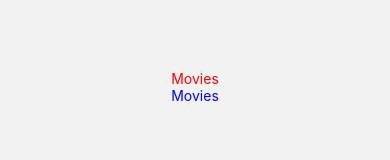
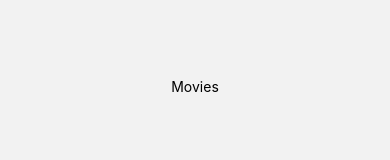
Before and after one commit to Kim-Woojeong/noovies, a React Native app: screen /Movies in a window 390 px wide. Shown: the part 343-503 px from the top of the page. Built offline with nearby package versions, Linux system fonts and the light colour scheme.

Commit message:
1.15 Themes

```diff
--- a/App.js
+++ b/App.js
@@ -1,12 +1,13 @@
 import React, { useCallback, useEffect, useState } from 'react';
 import { Ionicons } from "@expo/vector-icons";
 import * as SplashScreen from 'expo-splash-screen';
-import { Text, View } from 'react-native';
+import { Text, useColorScheme, View } from 'react-native';
 import * as Font from 'expo-font';
 import Tabs from './navigation/Tabs';
-import { NavigationContainer } from '@react-navigation/native';
+import { NavigationContainer, ThemeProvider } from '@react-navigation/native';
 import Stack from './navigation/Stack';
 import Root from './navigation/Root';
+import { darkTheme, lightTheme } from './styled';
 
 // SplashScreen.preventAutoHideAsync();
 
@@ -38,13 +39,18 @@ export default function App() {
     }
   }, [appIsReady]);
 
+  const isDark = useColorScheme() === "dark"; // hook은 한번만 쓰면됨!
+
   if (!appIsReady) {
     return null;
   }
 
   return (
-    <NavigationContainer>
-      <Root />
-    </NavigationContainer>
+    // ThemeProvider라는 새로운 컴포넌트를 사용해서 테마를 적용해보자. props로 theme을 내려주면 모든 스크린에서 theme에 접근할수있음.
+    <ThemeProvider theme = {isDark ? darkTheme : lightTheme}>
+      <NavigationContainer >
+        <Root />
+      </NavigationContainer>
+    </ThemeProvider>
   );
 }
--- a/navigation/Tabs.js
+++ b/navigation/Tabs.js
@@ -6,7 +6,6 @@ import Search from "../screens/Search";
 import { useColorScheme } from "react-native";
 import { BLACK_COLOR, DARK_GREY, LIGHT_GREY, YELLOW_COLOR } from "../colors";
 import { Ionicons } from "@expo/vector-icons";
-import Stack from "./Stack";
 
 const Tab = createBottomTabNavigator();
 
--- a/package.json
+++ b/package.json
@@ -13,6 +13,7 @@
     "@react-navigation/native": "^6.0.13",
     "@react-navigation/native-stack": "^6.9.1",
     "@react-navigation/stack": "^6.3.4",
+    "@types/styled-components": "^5.1.26",
     "expo": "~47.0.3",
     "expo-asset": "~8.6.2",
     "expo-font": "~11.0.1",
--- a/screens/Movies.js
+++ b/screens/Movies.js
@@ -1,21 +1,23 @@
 import React from "react";
-// import { StyleSheet, Text, TouchableOpacity } from "react-native";
 import styled from "styled-components/native";
+
+// 이 파일에서 다크모드인지 아닌지를 판단할 필요없음!
 
 const Btn = styled.TouchableOpacity`
   flex: 1;
   justify-content: center;
   align-items: center;
+  background-color: ${(props) => props.theme.mainBgColor};
   `;
 
 const Title = styled.Text`
-  color: ${ (props) => (props.selected ? "blue" : "red")};
+  color: ${(props) => props.theme.textColor};
   `;
 
-const Movies = ({ navigation: {navigate}}) => ( // Btn과 Title로 컴포넌트 변경
+// Btn과 Title로 컴포넌트 변경
+const Movies = ({ navigation: {navigate}}) => (
   <Btn onPress={()=> navigate("Stack", {screen: "Three"})}>
-    <Title selected={false}>Movies</Title>
-    <Title selected={true}>Movies</Title>
+    <Title>Movies</Title>
   </Btn>
 );
 
```
Also changed, not shown: 1 other file (tests, documents, lock files or other folders).
